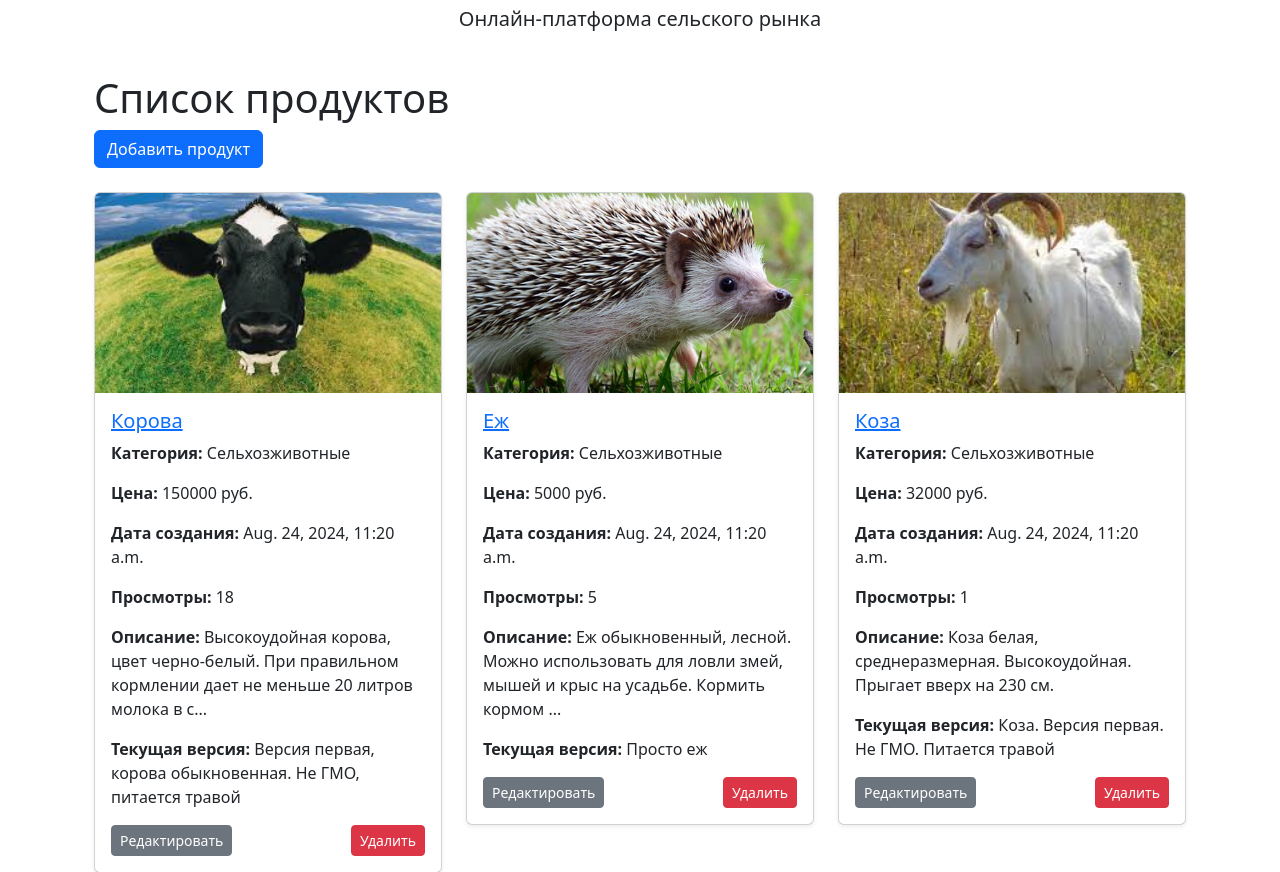
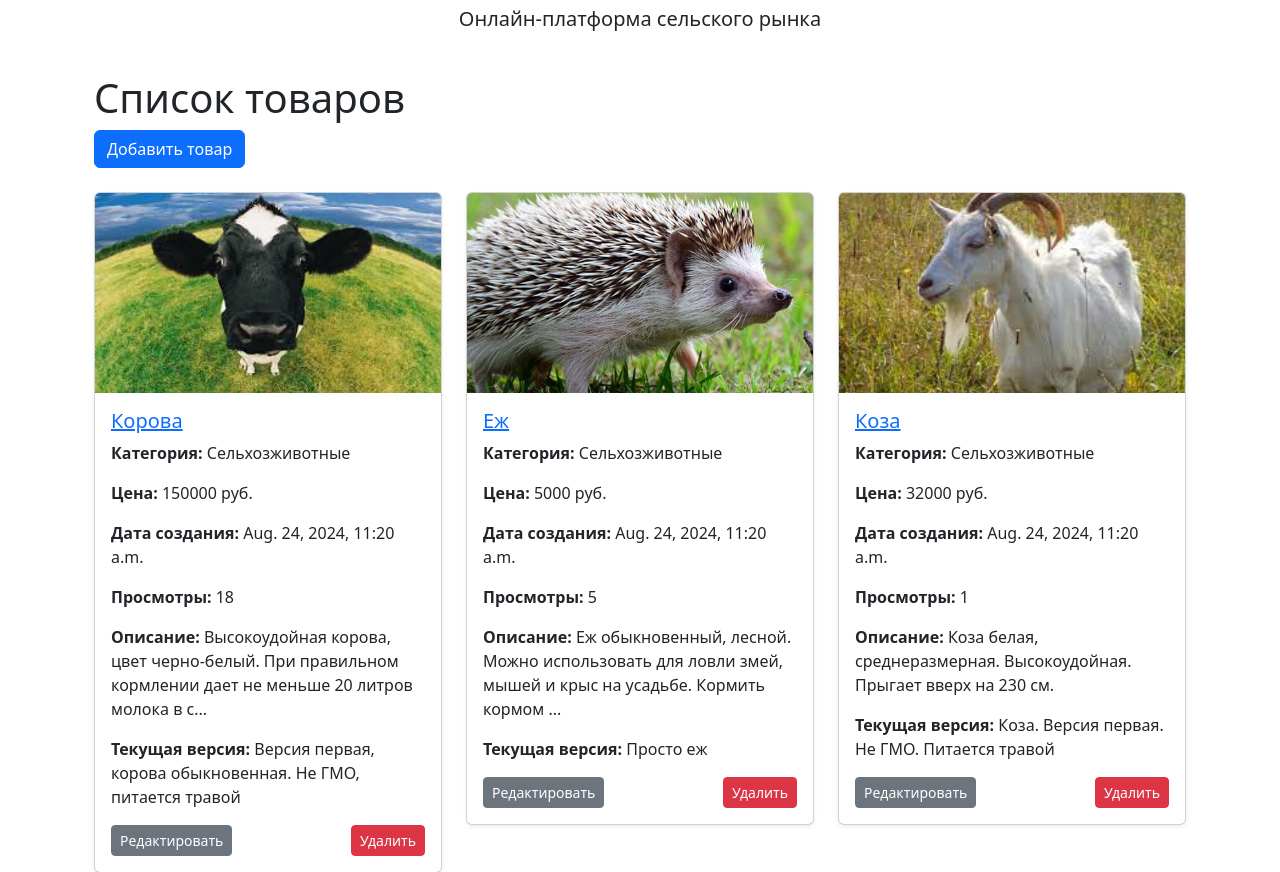
Before and after one commit to Konovalexx/Django_blog, a Django app: page / in a window 1280 px wide. Shown: the part 210-1082 px from the top of the page. Run offline with Django 5.2, Linux system fonts and the light colour scheme; data comes from the database, SQL or seed files in the repository.

Commit message:
Небольшая корректировка

```diff
--- a/catalog/templates/catalog/product_form.html
+++ b/catalog/templates/catalog/product_form.html
@@ -2,11 +2,11 @@
 
 {% block content %}
 <div class="container">
-    <h1>{% if form.instance.pk %}Редактирование{% else %}Создание{% endif %} продукта</h1>
+    <h1>{% if form.instance.pk %}Редактирование{% else %}Создание{% endif %} товара</h1>
 
     <!-- Информационное сообщение о запрещенных словах -->
     <div class="alert alert-warning">
-        <strong>Важно!</strong> Названия и описания продуктов не должны содержать запрещенные слова, такие как "казино", "криптовалюта", "азартные игры" и другие. В противном случае объявление не будет создано.
+        <strong>Важно!</strong> Названия и описания товаров не должны содержать запрещенные слова, такие как "казино", "криптовалюта", "азартные игры" и другие. В противном случае объявление не будет создано.
     </div>
 
     <form method="post" enctype="multipart/form-data">
--- a/catalog/templates/catalog/product_list.html
+++ b/catalog/templates/catalog/product_list.html
@@ -4,8 +4,8 @@
 
 {% block content %}
 <div class="container">
-    <h1>Список продуктов</h1>
-    <a href="{% url 'catalog:product_create' %}" class="btn btn-primary mb-4">Добавить продукт</a>
+    <h1>Список товаров</h1>
+    <a href="{% url 'catalog:product_create' %}" class="btn btn-primary mb-4">Добавить товар</a>
     <div class="row">
         {% for product in products %}
         <div class="col-md-4">
```
